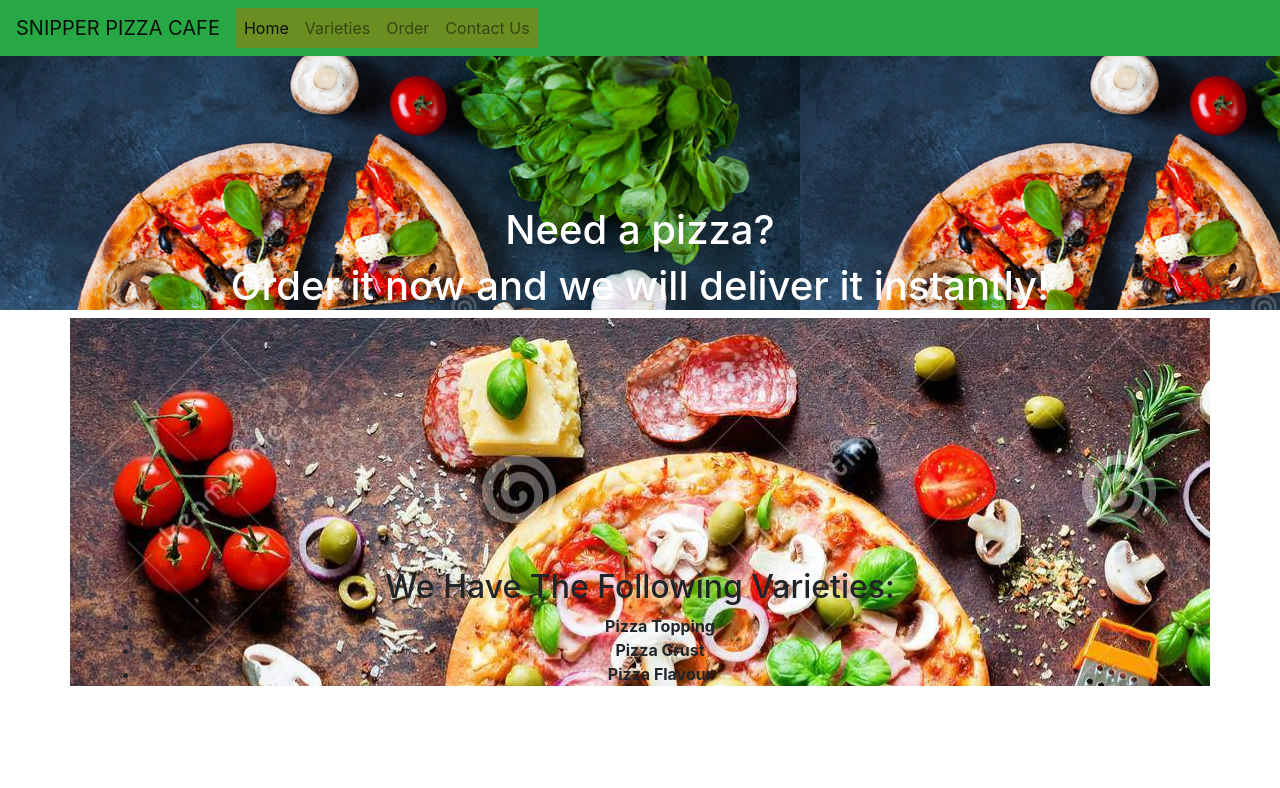
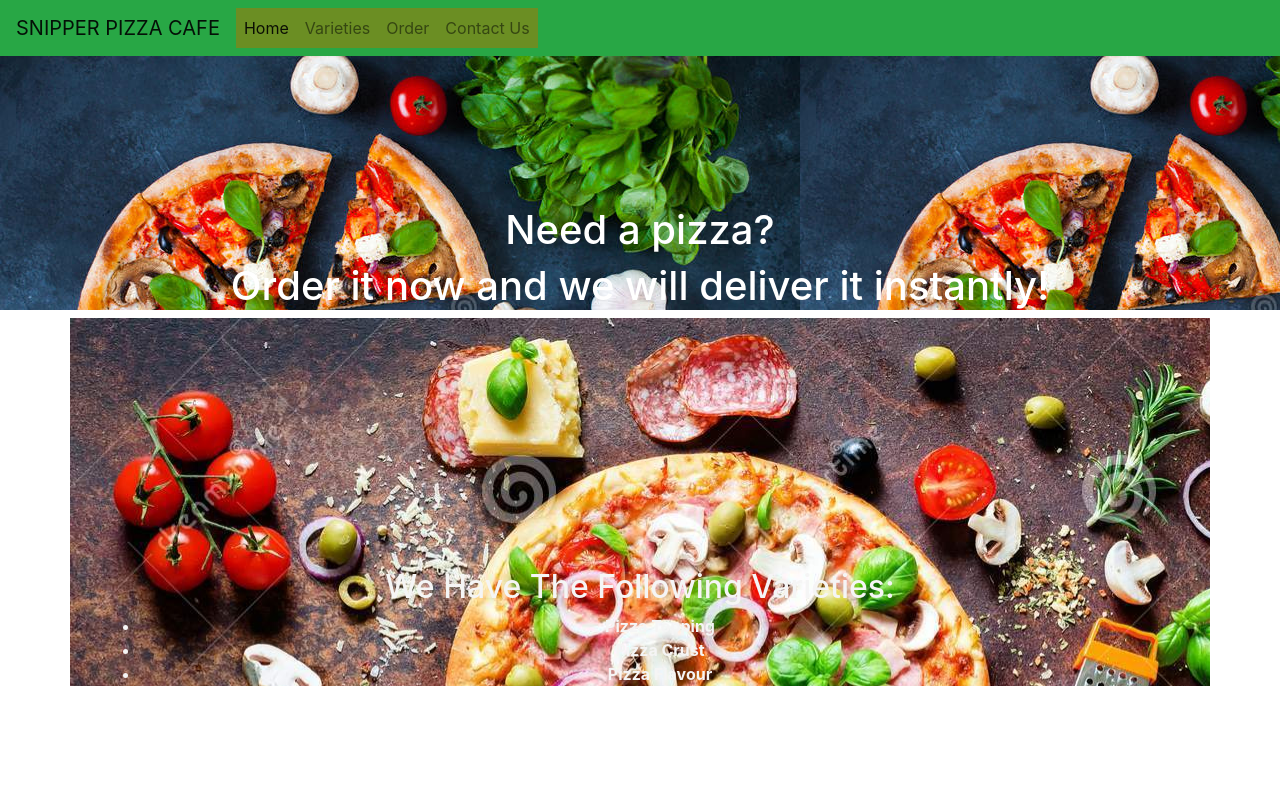
Before and after one commit to enock24/SNIPPER-PIZZA-CAFE, a plain HTML site: page index.html in a window 1280 px wide. Shown: the top 788 px of the page. Drawn offline with nearby package versions, Linux system fonts and the light colour scheme.

Commit message:
add readme

```diff
--- a/css/styles.css
+++ b/css/styles.css
@@ -6,13 +6,13 @@
 }
 #varieties{
     background-image: url("../images/food-ingredients-spices-cooking-delicious-italian-pizza-mushrooms-tomatoes-cheese-onion-oil-pepper-salt-basil-grater-olive-114683943pp.jpg");
-    /* color: white; */
+    color:whitesmoke;
     padding-top: 250px;
     text-align: center;
     font-weight:bolder;
 
 }
-#contact-us{
+ #contact-us{
     text-align:center;
     background-color:olivedrab
 }
```
Also changed, not shown: 1 other file.
